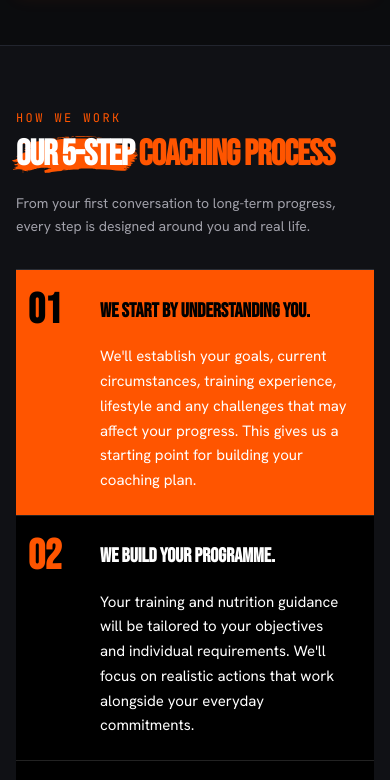
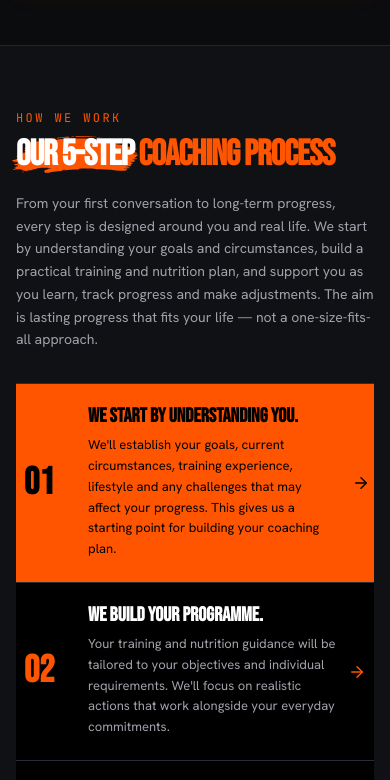
Before and after one commit to chriscallaghan2012/mwfitness, a React (Vite) app: page / in a window 390 px wide. Shown: the part 2327-3107 px from the top of the page. Built offline with nearby package versions, Linux system fonts and the light colour scheme; no server answers.

Commit message:
Fix five-step section width and layout
Make the process intro full width and improve the five-step list with full-width stacked rows.

```diff
--- a/src/components/screens/HomeScreen.tsx
+++ b/src/components/screens/HomeScreen.tsx
@@ -226,18 +226,17 @@ export const HomeScreen: React.FC<HomeScreenProps> = ({ onSelectScreen, onOpenBo
 
       {/* FIVE-STEP COACHING PROCESS */}
       <section id="how-it-works" className="mw-process-section w-full border-y border-[#22252e] bg-[#101115] text-white">
-        <div className="mx-auto max-w-7xl px-4 py-16 sm:px-6 sm:py-20 lg:px-8">
-          <div className="mb-8 max-w-4xl sm:mb-10">
+        <div className="mx-auto w-full max-w-7xl px-4 py-16 sm:px-6 sm:py-20 lg:px-8">
+          <div className="mb-8 w-full sm:mb-10">
             <div className="mb-3 font-mono text-xs uppercase tracking-[0.2em] text-[#ff5500]">How we work</div>
             <h2 className="font-display text-4xl font-black uppercase leading-[0.95] tracking-tight text-white sm:text-5xl md:text-6xl">
               <span className="brush-wrap">OUR 5-STEP</span> <span className="text-[#ff5500]">COACHING PROCESS</span>
             </h2>
-            <p className="mt-5 max-w-2xl text-sm leading-relaxed text-[#a1a1aa] sm:text-base">
-              From your first conversation to long-term progress, every step is designed around you and real life.
+            <p className="mt-5 w-full max-w-none text-sm leading-relaxed text-[#a1a1aa] sm:text-base">
+              From your first conversation to long-term progress, every step is designed around you and real life. We start by understanding your goals and circumstances, build a practical training and nutrition plan, and support you as you learn, track progress and make adjustments. The aim is lasting progress that fits your life — not a one-size-fits-all approach.
             </p>
           </div>
-          <div className="grid grid-cols-1 items-stretch gap-8 lg:grid-cols-2 lg:gap-12">
-            <div className="mw-process-list self-stretch border-t border-[#292d36]">
+          <div className="mw-process-list w-full border-t border-[#292d36]">
             {[
               { title: 'We start by understanding you.', text: "We'll establish your goals, current circumstances, training experience, lifestyle and any challenges that may affect your progress. This gives us a starting point for building your coaching plan." },
               { title: 'We build your programme.', text: "Your training and nutrition guidance will be tailored to your objectives and individual requirements. We'll focus on realistic actions that work alongside your everyday commitments." },
@@ -255,29 +254,27 @@ export const HomeScreen: React.FC<HomeScreenProps> = ({ onSelectScreen, onOpenBo
                 onClick={() => setActiveProcessStep(index)}
               >
                 <span className="mw-process-number">{String(index + 1).padStart(2, '0')}</span>
+                <span className="mw-process-copy">
                   <span className="mw-process-title">{step.title}</span>
-                  <span className="mw-process-description text-base leading-relaxed text-white sm:text-lg">{step.text}</span>
+                  <span className="mw-process-description">{step.text}</span>
+                </span>
+                <ArrowRight className="mw-process-row-arrow h-5 w-5" aria-hidden="true" />
               </button>
             ))}
           </div>
-            <div className="relative min-h-[360px] overflow-hidden border border-[#252a34] bg-[#121419] sm:min-h-[520px]">
-              <img src={IMAGES.HERO} alt="MWFitnessUK original hero image" loading="lazy" className="absolute inset-0 h-full w-full object-cover object-center" />
-              <div aria-hidden="true" className="absolute inset-0 bg-gradient-to-t from-[#08090b]/95 via-[#08090b]/20 to-transparent" />
-              <div className="absolute inset-x-0 bottom-0 p-6 sm:p-8">
-                <div className="mb-3 font-mono text-xs uppercase tracking-[0.2em] text-[#ff5500]">Your next step starts here</div>
-                <h3 className="max-w-md font-display text-3xl font-black uppercase leading-tight text-white sm:text-4xl"><span className="brush-wrap">Ready to put your</span> <span className="text-[#ff5500]">plan into action?</span></h3>
-                <p className="mt-3 max-w-md text-sm leading-relaxed text-zinc-300">Tell me what you want to achieve and we'll talk through the right starting point for you. No pressure, just an honest conversation.</p>
-                <div className="mt-5 flex flex-wrap gap-3">
+          <div className="mt-8 flex flex-col items-start justify-between gap-5 border-t border-[#292d36] pt-6 sm:flex-row sm:items-center">
+            <div>
+              <div className="mb-2 font-mono text-xs uppercase tracking-[0.2em] text-[#ff5500]">Your next step starts here</div>
+              <h3 className="font-display text-2xl font-black uppercase leading-tight text-white sm:text-3xl">Ready to put your <span className="text-[#ff5500]">plan into action?</span></h3>
+              <p className="mt-2 max-w-none text-sm leading-relaxed text-zinc-300">Tell me what you want to achieve and we'll talk through the right starting point for you. No pressure, just an honest conversation.</p>
+            </div>
+            <div className="flex shrink-0 flex-wrap gap-3">
               <button onClick={() => onOpenBookCall()} className="inline-flex cursor-pointer items-center gap-2 bg-[#ff5500] px-5 py-3.5 font-mono text-xs font-bold uppercase text-black transition-colors hover:bg-white"><PhoneCall className="h-4 w-4" /> Book a free call</button>
               <button onClick={() => onSelectScreen('contact')} className="inline-flex cursor-pointer items-center gap-2 border border-white/40 bg-black/30 px-5 py-3.5 font-mono text-xs font-bold uppercase text-white transition-colors hover:border-[#ff5500]">Ask a question <ArrowRight className="h-4 w-4" /></button>
             </div>
           </div>
         </div>
-          </div>
-        </div>
       </section>
-
-
       {/* FULL HOMEPAGE COACHING COPY — restored from the supplied brief */}
       <section className="mx-auto w-full max-w-7xl px-4 py-16 sm:px-6 sm:py-20 lg:px-8">
         <div className="mb-8 max-w-4xl sm:mb-10">
--- a/src/index.css
+++ b/src/index.css
@@ -645,25 +645,29 @@ html[data-mw-font-preview="true"] body * {
 }
 
 
-/* Interactive five-step coaching process */
+/* Interactive five-step coaching process: full-width rows with clear hierarchy. */
 .mw-process-section {
   color: #fff;
 }
+.mw-process-list {
+  display: flex;
+  flex-direction: column;
+}
 .mw-process-step {
   display: grid;
-  grid-template-columns: 76px minmax(0, 1fr) minmax(220px, 0.9fr);
+  grid-template-columns: 76px minmax(0, 1fr) 24px;
   align-items: center;
   gap: 22px;
   width: 100%;
-  min-height: 132px;
+  min-height: 116px;
   padding: 24px 22px;
   border: 0;
-  border-bottom: 1px solid #222;
+  border-bottom: 1px solid #292d36;
   background: #000;
   color: #fff;
   text-align: left;
   cursor: pointer;
-  transition: background-color 220ms ease, color 220ms ease;
+  transition: background-color 220ms ease, color 220ms ease, padding 220ms ease;
 }
 .mw-process-number {
   color: #ff5500;
@@ -673,24 +677,32 @@ html[data-mw-font-preview="true"] body * {
   line-height: .9;
   transition: color 220ms ease;
 }
+.mw-process-copy {
+  display: flex;
+  min-width: 0;
+  flex-direction: column;
+  align-items: flex-start;
+  gap: 9px;
+}
 .mw-process-title {
   color: #fff;
   font-family: var(--font-display), sans-serif;
-  font-size: clamp(19px, 2vw, 26px);
+  font-size: clamp(20px, 2vw, 28px);
   font-weight: 700;
   line-height: 1.05;
   text-transform: uppercase;
   transition: color 220ms ease;
 }
 .mw-process-description {
-  color: #fff;
-  font-size: 15px;
+  display: block;
+  width: 100%;
+  max-width: none;
+  color: #a1a1aa;
+  font-size: 14px;
   line-height: 1.65;
   transition: color 220ms ease;
 }
-.mw-process-arrow {
-  display: flex;
-  justify-content: flex-end;
+.mw-process-row-arrow {
   color: #ff5500;
   transition: color 220ms ease, transform 220ms ease;
 }
@@ -706,38 +718,41 @@ html[data-mw-font-preview="true"] body * {
 .mw-process-step:hover .mw-process-title,
 .mw-process-step:focus-visible .mw-process-title,
 .mw-process-step.is-active .mw-process-title,
-.mw-process-step:hover .mw-process-arrow,
-.mw-process-step:focus-visible .mw-process-arrow,
-.mw-process-step.is-active .mw-process-arrow {
+.mw-process-step:hover .mw-process-description,
+.mw-process-step:focus-visible .mw-process-description,
+.mw-process-step.is-active .mw-process-description,
+.mw-process-step:hover .mw-process-row-arrow,
+.mw-process-step:focus-visible .mw-process-row-arrow,
+.mw-process-step.is-active .mw-process-row-arrow {
   color: #000;
 }
-.mw-process-step:hover .mw-process-arrow,
-.mw-process-step:focus-visible .mw-process-arrow,
-.mw-process-step.is-active .mw-process-arrow {
+.mw-process-step:hover .mw-process-row-arrow,
+.mw-process-step:focus-visible .mw-process-row-arrow,
+.mw-process-step.is-active .mw-process-row-arrow {
   transform: translateX(4px);
 }
 @media (max-width: 700px) {
   .mw-process-step {
-    grid-template-columns: 58px minmax(0, 1fr);
-    gap: 14px;
+    grid-template-columns: 52px minmax(0, 1fr) 18px;
+    gap: 12px;
     min-height: 0;
-    padding: 22px 12px;
+    padding: 22px 8px;
   }
-  .mw-process-number { font-size: 42px; }
+  .mw-process-number { font-size: 38px; }
   .mw-process-title { font-size: 20px; }
+  .mw-process-copy { gap: 8px; }
   .mw-process-description {
-    grid-column: 2 / 3;
-    grid-row: 2;
-    font-size: 15px;
-    padding-right: 10px;
+    font-size: 13px;
+    line-height: 1.6;
   }
+  .mw-process-row-arrow { width: 18px; height: 18px; }
 }
 @media (prefers-reduced-motion: reduce) {
   .mw-process-step,
   .mw-process-number,
   .mw-process-title,
   .mw-process-description,
-  .mw-process-arrow {
+  .mw-process-row-arrow {
     transition: none;
   }
 }
```
Lines whose indentation alone changed are shown as unchanged.
